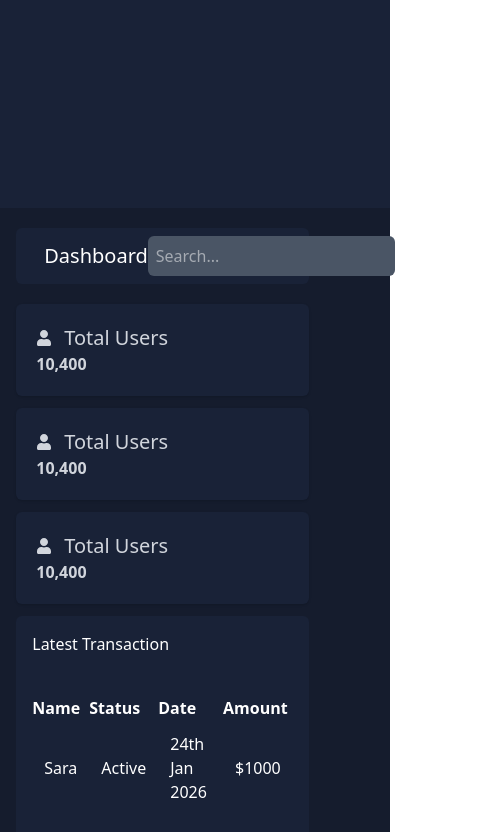
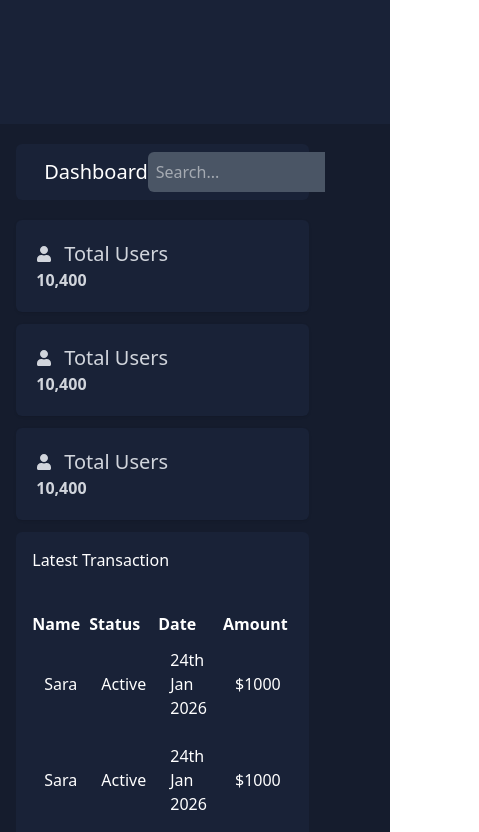
Before and after one commit to OshaqNaimat/Admin_dashboard, a Next.js app: page / in a window 390 px wide. Shown: the part 720-1552 px from the top of the page, 479 px wide, since content can reach past the window. Built offline with nearby package versions, Linux system fonts and the light colour scheme.

Commit message:
dashboard

```diff
--- a/app/components/Sidebar.jsx
+++ b/app/components/Sidebar.jsx
@@ -4,7 +4,7 @@ import sidebarData from "../data/SidebarData";
 
 const Sidebar = () => {
   return (
-    <div className="bg-[#192237] sticky left-0 h-[110vh]  overflow-y-scroll min-h-screen col-span-12 sm:col-span-6 md:col-span-4 lg:col-span-3 xl:col-span-2">
+    <div className="bg-[#192237] sticky left-0 h-[90vh]  overflow-y-scroll min-h-screen col-span-12 sm:col-span-6 md:col-span-4 lg:col-span-3 xl:col-span-2">
       <div className="flex text-white  items-center p-5 gap-2 hover:scale-95 hover:bg-gray-900 rounded-md duration-100 transition cursor-pointer">
         <IoMdPerson className="w-10 h-10 rounded-full bg-gray-500 p-3" />
         <div className="flex flex-col">
--- a/app/page.js
+++ b/app/page.js
@@ -9,7 +9,7 @@ const page = () => {
   return (
     <div className='grid grid-cols-12 bg-[#151C2D] '>
       <Sidebar/>
-      <div className='col-span-10 '>
+      <div className='col-span-10 overflow-y-scroll h-screen mb-10'>
       <Navbar/>
       <Card/>
       <Table/>
```
